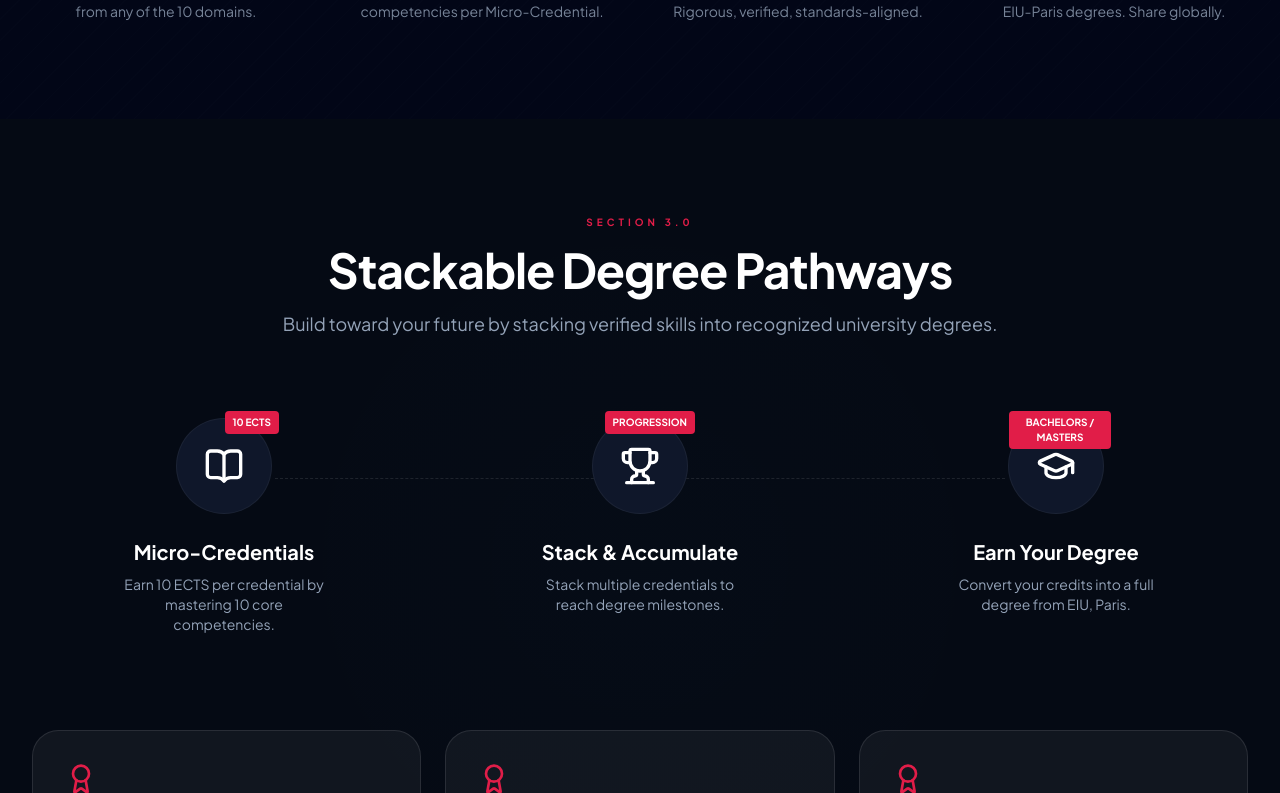
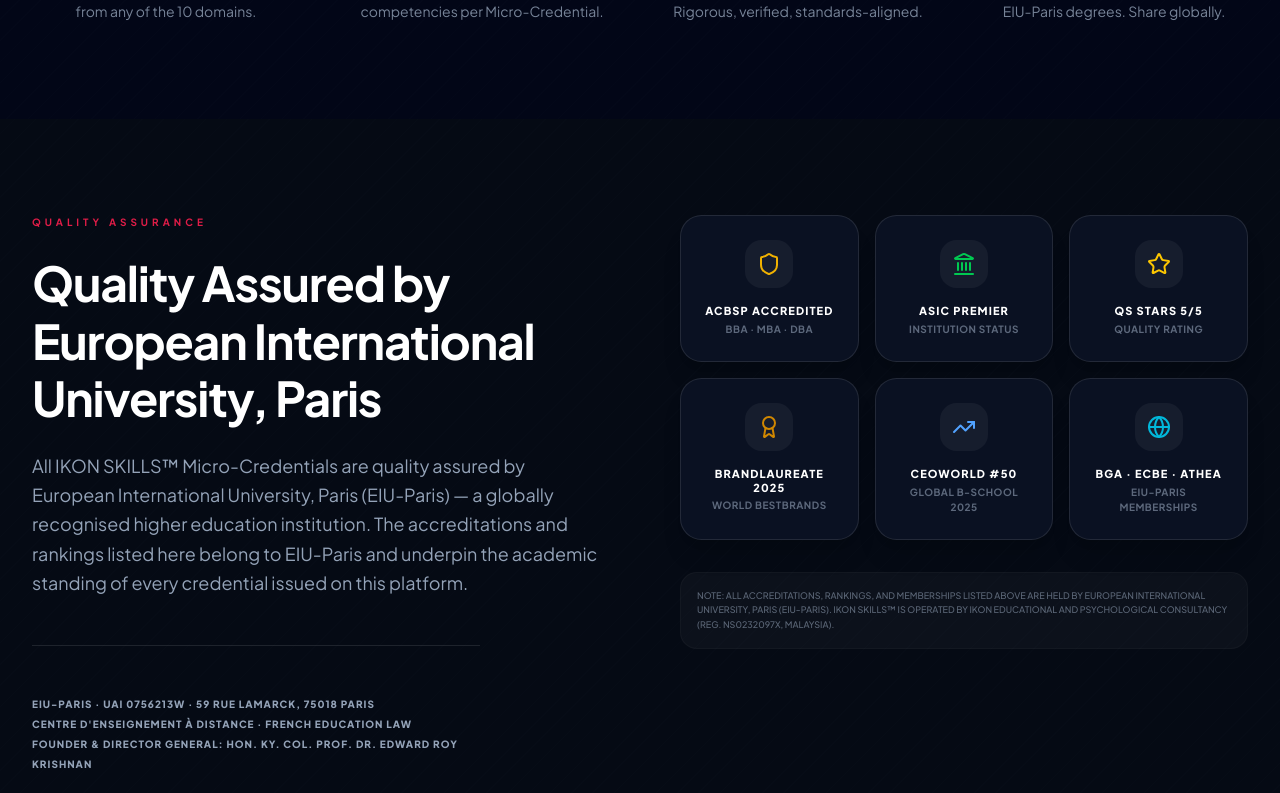
Before and after one commit to MD-Kayesur/lifechoicecoach-frontend-, a Next.js app: page / in a window 1280 px wide. Shown: the part 4607-5400 px from the top of the page. Built offline with nearby package versions, Linux system fonts and the light colour scheme.

Commit message:
add QualityAssurance component to the landing page

```diff
--- a/src/components/landingPages/LandingPage.tsx
+++ b/src/components/landingPages/LandingPage.tsx
@@ -7,6 +7,7 @@
 import { IkonPassport } from "@/components/landingPages/IkonPassport";
 import { CredentialDomains } from "@/components/landingPages/CredentialDomains";
 import { IkonSteps } from "@/components/landingPages/IkonSteps";
+import { QualityAssurance } from "@/components/landingPages/QualityAssurance";
 
 export default function LandingPage() {
     return (
@@ -16,6 +17,7 @@
             <IkonPassport />
             <CredentialDomains />
             <IkonSteps />
+            <QualityAssurance />
             {/* <Features /> */}
             <HowItWorks />
         </main>
--- /dev/null
+++ b/src/components/landingPages/QualityAssurance.tsx
@@ -0,0 +1,113 @@
+"use client";
+
+import CommonWrapper from "@/common/CommonWrapper";
+import { Award, Shield, Star, Globe, TrendingUp, Landmark } from "lucide-react";
+
+export const QualityAssurance = () => {
+    const badges = [
+        {
+            icon: Shield,
+            title: "ACBSP Accredited",
+            subtitle: "BBA · MBA · DBA",
+            color: "text-yellow-500"
+        },
+        {
+            icon: Landmark,
+            title: "ASIC Premier",
+            subtitle: "Institution Status",
+            color: "text-green-500"
+        },
+        {
+            icon: Star,
+            title: "QS Stars 5/5",
+            subtitle: "Quality Rating",
+            color: "text-yellow-400"
+        },
+        {
+            icon: Award,
+            title: "BrandLaureate 2025",
+            subtitle: "World BestBrands",
+            color: "text-yellow-600"
+        },
+        {
+            icon: TrendingUp,
+            title: "CEOWORLD #50",
+            subtitle: "Global B-School 2025",
+            color: "text-blue-400"
+        },
+        {
+            icon: Globe,
+            title: "BGA · ECBE · ATHEA",
+            subtitle: "EIU-Paris Memberships",
+            color: "text-cyan-500"
+        }
+    ];
+
+    return (
+        <section id="quality" className="py-24 bg-[#050a14] relative overflow-hidden text-white">
+            {/* Background pattern - diagonal lines */}
+            <div className="absolute inset-0 opacity-[0.05] pointer-events-none"
+                style={{
+                    backgroundImage: `repeating-linear-gradient(-45deg, #1e293b 0, #1e293b 1px, transparent 0, transparent 15px)`,
+                }}
+            />
+
+            <CommonWrapper className="max-w-[1400px] relative z-10">
+                <div className="grid lg:grid-cols-2 gap-20 items-start">
+                    {/* Left Side Content */}
+                    <div className="space-y-12 animate-in fade-in slide-in-from-left-8 duration-700">
+                        <div className="space-y-6">
+                            <div className="text-[10px] text-primary font-bold uppercase tracking-[4px]">QUALITY ASSURANCE</div>
+                            <h2 className="text-4xl md:text-5xl font-bold tracking-tight leading-[1.2]">
+                                Quality Assured by <br />
+                                European International <br />
+                                University, Paris
+                            </h2>
+                            <p className="text-muted-foreground text-lg max-w-xl leading-relaxed">
+                                All IKON SKILLS™ Micro-Credentials are quality assured by European International
+                                University, Paris (EIU-Paris) — a globally recognised higher education institution.
+                                The accreditations and rankings listed here belong to EIU-Paris and underpin the
+                                academic standing of every credential issued on this platform.
+                            </p>
+                        </div>
+
+                        <div className="space-y-4 pt-12 border-t border-white/10 max-w-md">
+                            <div className="text-[10px] text-muted-foreground font-black uppercase tracking-widest leading-loose">
+                                EIU-Paris · UAI 0756213W · 59 Rue Lamarck, 75018 Paris <br />
+                                Centre d'enseignement à distance · French Education Law <br />
+                                Founder & Director General: Hon. Ky. Col. Prof. Dr. Edward Roy Krishnan
+                            </div>
+                        </div>
+                    </div>
+
+                    {/* Right Side Badges Grid */}
+                    <div className="space-y-8 animate-in fade-in slide-in-from-right-8 duration-1000">
+                        <div className="grid grid-cols-2 lg:grid-cols-3 gap-4">
+                            {badges.map((badge, idx) => (
+                                <div key={idx} className="bg-[#0a1122] border border-white/10 rounded-2xl p-6 text-center space-y-4 hover:bg-white/5 hover:border-white/20 transition-all group shadow-xl">
+                                    <div className={`w-12 h-12 rounded-xl bg-white/5 flex items-center justify-center mx-auto ${badge.color} group-hover:scale-110 transition-transform duration-300`}>
+                                        <badge.icon size={24} className="stroke-[2px]" />
+                                    </div>
+                                    <div className="space-y-1">
+                                        <h4 className="text-[11px] font-black uppercase tracking-widest text-white leading-tight">
+                                            {badge.title}
+                                        </h4>
+                                        <p className="text-[10px] text-muted-foreground font-bold uppercase tracking-wider opacity-60">
+                                            {badge.subtitle}
+                                        </p>
+                                    </div>
+                                </div>
+                            ))}
+                        </div>
+
+                        <div className="text-[9px] text-muted-foreground uppercase font-medium leading-relaxed opacity-60 bg-white/5 p-4 rounded-xl border border-white/5">
+                            Note: All accreditations, rankings, and memberships listed above are held by
+                            European International University, Paris (EIU-Paris). IKON SKILLS™ is operated by
+                            IKON Educational and Psychological Consultancy (Reg. NS0232097X, Malaysia).
+                        </div>
+                    </div>
+                </div>
+            </CommonWrapper>
+        </section>
+    );
+};
```
